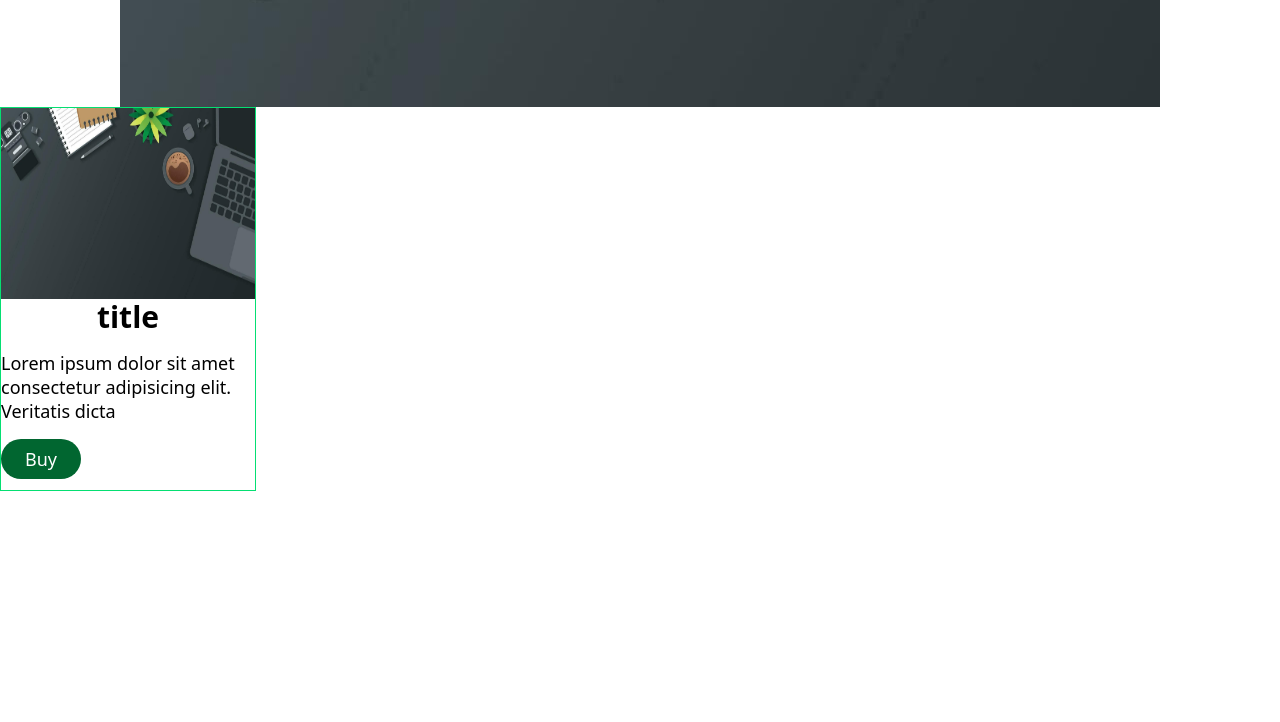
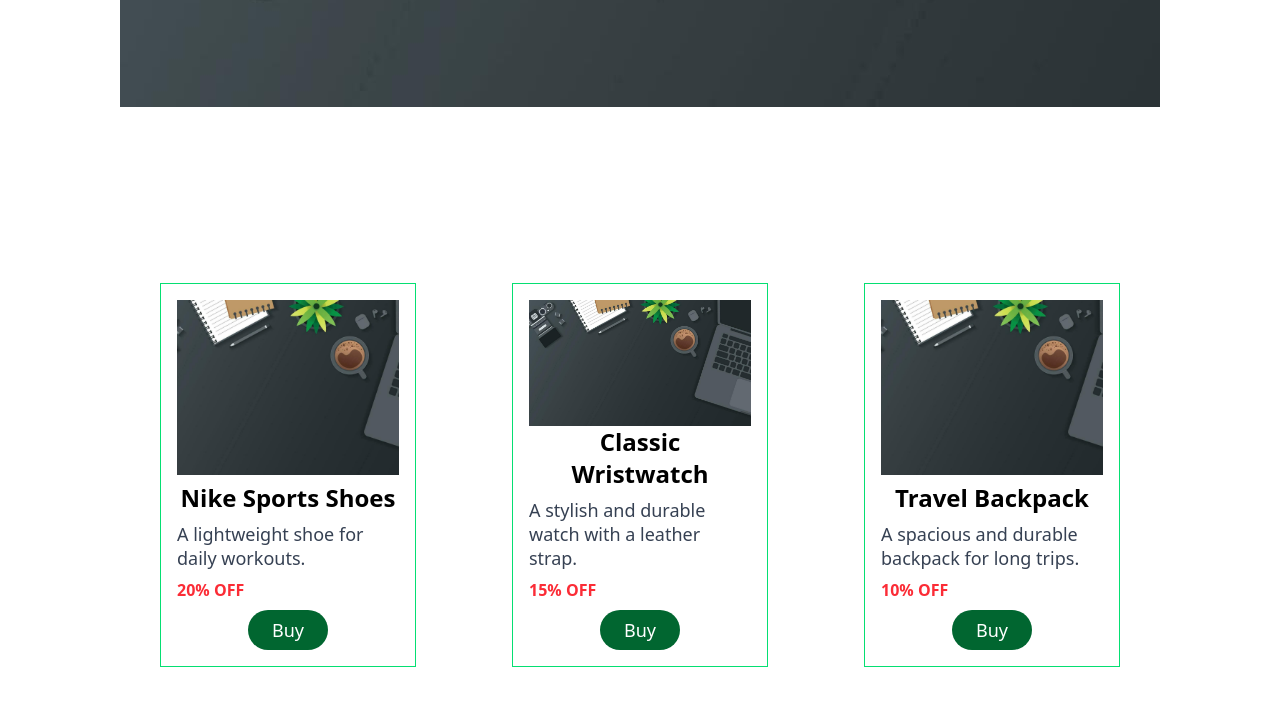
Before and after one commit to HosseinYasinzade/shopping-site-react, a React (Vite) app: page / in a window 1280 px wide. Shown: the part 493-1215 px from the top of the page. Before the commit the page ends 984 px from the top, so only its background shows below. Built offline with nearby package versions, Linux system fonts and the light colour scheme; data requests are answered from the project's data file.

Commit message:
feat: create cart ui

```diff
--- a/package.json
+++ b/package.json
@@ -11,6 +11,7 @@
   },
   "dependencies": {
     "@tailwindcss/vite": "^4.0.12",
+    "axios": "^1.8.3",
     "react": "^19.0.0",
     "react-dom": "^19.0.0",
     "tailwindcss": "^4.0.12"
--- a/src/components/Card/Card.tsx
+++ b/src/components/Card/Card.tsx
@@ -1,16 +1,26 @@
-import img from "../../assets/images/banner.jpg";
+interface CardProps {
+  img_src: string;
+  title: string;
+  description: string;
+  off: string;
+}
 
-const Card = () => {
+const Card = ({ img_src, title, description, off }: CardProps) => {
+  console.log(img_src);
+  console.log(title);
+
   return (
-    <div className="border border-green-400 w-64 h-96">
-      <img src={img} alt="card image" className="h-1/2 w-full" />
-      <div className="flex flex-col gap-4">
-        <h3 className="text-center text-3xl font-bold">title</h3>
-        <p className="text-lg leading-6">
-          Lorem ipsum dolor sit amet consectetur adipisicing elit. Veritatis
-          dicta
-        </p>
-        <button className="bg-green-800 text-white text-lg w-20 h-10 rounded-full">
+    <div className="border border-green-400 w-64 h-96 p-4 flex flex-col justify-between mx-0 md:mx-10 mt-10">
+      <img
+        src={img_src}
+        alt="product image"
+        className="h-1/2 w-full object-cover"
+      />
+      <div className="flex flex-col gap-2">
+        <h3 className="text-center text-2xl font-bold">{title}</h3>
+        <p className="text-lg leading-6 text-gray-700">{description}</p>
+        <span className="text-red-500 font-semibold">{off} OFF</span>
+        <button className="bg-green-800 text-white text-lg w-20 h-10 rounded-full self-center">
           Buy
         </button>
       </div>
--- /dev/null
+++ b/src/components/Cards/Cards.ts
@@ -0,0 +1,32 @@
+import img from "../../assets/images/banner.jpg";
+
+interface Card {
+  img_src: string;
+  title: string;
+  description: string;
+  off: string;
+}
+
+const cards: Card[] = [
+  {
+    img_src: img,
+    title: "Nike Sports Shoes",
+    description:
+      "A lightweight and comfortable shoe for running and daily workouts.",
+    off: "20%",
+  },
+  {
+    img_src: img,
+    title: "Classic Wristwatch",
+    description: "A stylish and durable watch with a leather strap.",
+    off: "15%",
+  },
+  {
+    img_src: img,
+    title: "Travel Backpack",
+    description: "A spacious and durable backpack for long trips.",
+    off: "10%",
+  },
+];
+
+export default cards;
--- /dev/null
+++ b/src/components/Cards/CardsList.tsx
@@ -0,0 +1,57 @@
+import { useEffect, useState } from "react";
+import axios from "axios";
+import Card from "../Card/Card";
+
+interface CardData {
+  id: number;
+  img_src: string;
+  title: string;
+  description: string;
+  off: string;
+}
+
+const CardsList = () => {
+  const [cards, setCards] = useState<CardData[]>([]);
+  const [loading, setLoading] = useState(true);
+  const [error, setError] = useState<string | null>(null);
+
+  useEffect(() => {
+    axios
+      .get("http://localhost:3000/cards")
+      .then((response) => {
+        console.log(response);
+        setCards(response.data);
+        setLoading(false);
+      })
+      .catch((error) => {
+        console.error(error);
+        setError("Failed to fetch data");
+        setLoading(false);
+      });
+  }, []);
+
+  if (loading) return <p>Loading...</p>;
+  if (error) return <p>{error}</p>;
+
+  return (
+    <div className="flex flex-col items-center p-10 md:p-30">
+      {cards.length === 0 && (
+        <p className="text-5xl font-bold text-gray-500">No item</p>
+      )}
+
+      <div className="flex flex-wrap gap-4 justify-between w-full mt-4">
+        {cards.map((card) => (
+          <Card
+            key={card.id}
+            img_src={card.img_src}
+            title={card.title}
+            description={card.description}
+            off={card.off}
+          />
+        ))}
+      </div>
+    </div>
+  );
+};
+
+export default CardsList;
--- a/src/components/Hero/Hero.tsx
+++ b/src/components/Hero/Hero.tsx
@@ -1,4 +1,4 @@
-import banner from "../../assets/images/banner.jpg";
+import banner from "/images/banner.jpg";
 
 const Hero = () => {
   return (
--- a/src/components/Pages/Home.tsx
+++ b/src/components/Pages/Home.tsx
@@ -1,11 +1,11 @@
 import Header from "../Header/Header";
-import Card from "../Card/Card";
+import CardsList from "../Cards/CardsList";
 
 const Home = () => {
   return (
     <>
       <Header />
-      <Card />
+      <CardsList />
     </>
   );
 };
--- /dev/null
+++ b/src/data/db.json
@@ -0,0 +1,60 @@
+{
+  "cards": [
+    {
+      "id": 1,
+      "img_src": "images/banner.jpg",
+      "title": "Nike Sports Shoes",
+      "description": "A lightweight shoe for daily workouts.",
+      "off": "20%"
+    },
+    {
+      "id": 2,
+      "img_src": "images/banner.jpg",
+      "title": "Classic Wristwatch",
+      "description": "A stylish and durable watch with a leather strap.",
+      "off": "15%"
+    },
+    {
+      "id": 3,
+      "img_src": "images/banner.jpg",
+      "title": "Travel Backpack",
+      "description": "A spacious and durable backpack for long trips.",
+      "off": "10%"
+    },
+    {
+      "id": 4,
+      "img_src": "images/banner.jpg",
+      "title": "Classic Wristwatch",
+      "description": "A stylish and durable watch with a leather strap.",
+      "off": "15%"
+    },
+    {
+      "id": 5,
+      "img_src": "images/banner.jpg",
+      "title": "Travel Backpack",
+      "description": "A spacious and durable backpack for long trips.",
+      "off": "10%"
+    },
+    {
+      "id": 6,
+      "img_src": "images/banner.jpg",
+      "title": "Nike Sports Shoes",
+      "description": "A lightweight shoe for daily workouts.",
+      "off": "20%"
+    },
+    {
+      "id": 7,
+      "img_src": "images/banner.jpg",
+      "title": "Travel Backpack",
+      "description": "A spacious and durable backpack for long trips.",
+      "off": "10%"
+    },
+    {
+      "id": 8,
+      "img_src": "images/banner.jpg",
+      "title": "Nike Sports Shoes",
+      "description": "A lightweight shoe for daily workouts.",
+      "off": "20%"
+    }
+  ]
+}
```
Also changed, not shown: public/images/banner.jpg (renamed from src/assets/images/banner.jpg), 1 other file (tests, documents, lock files or other folders).
